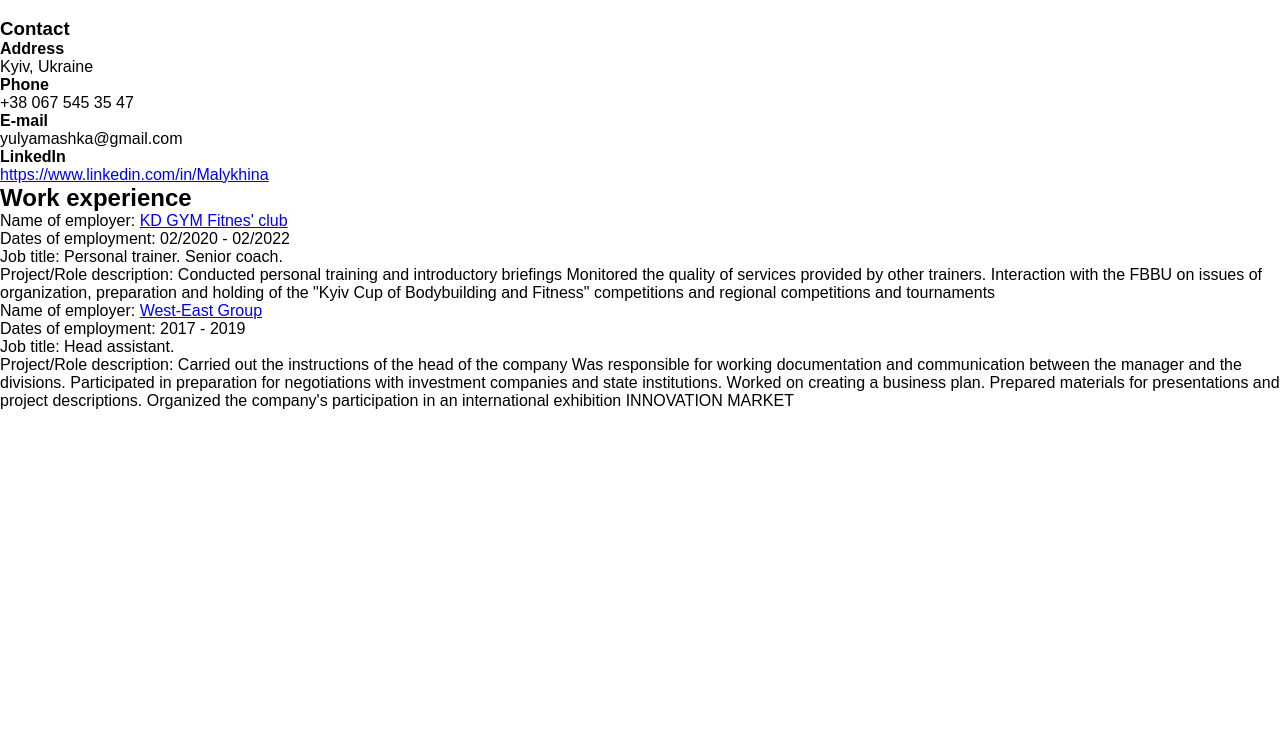
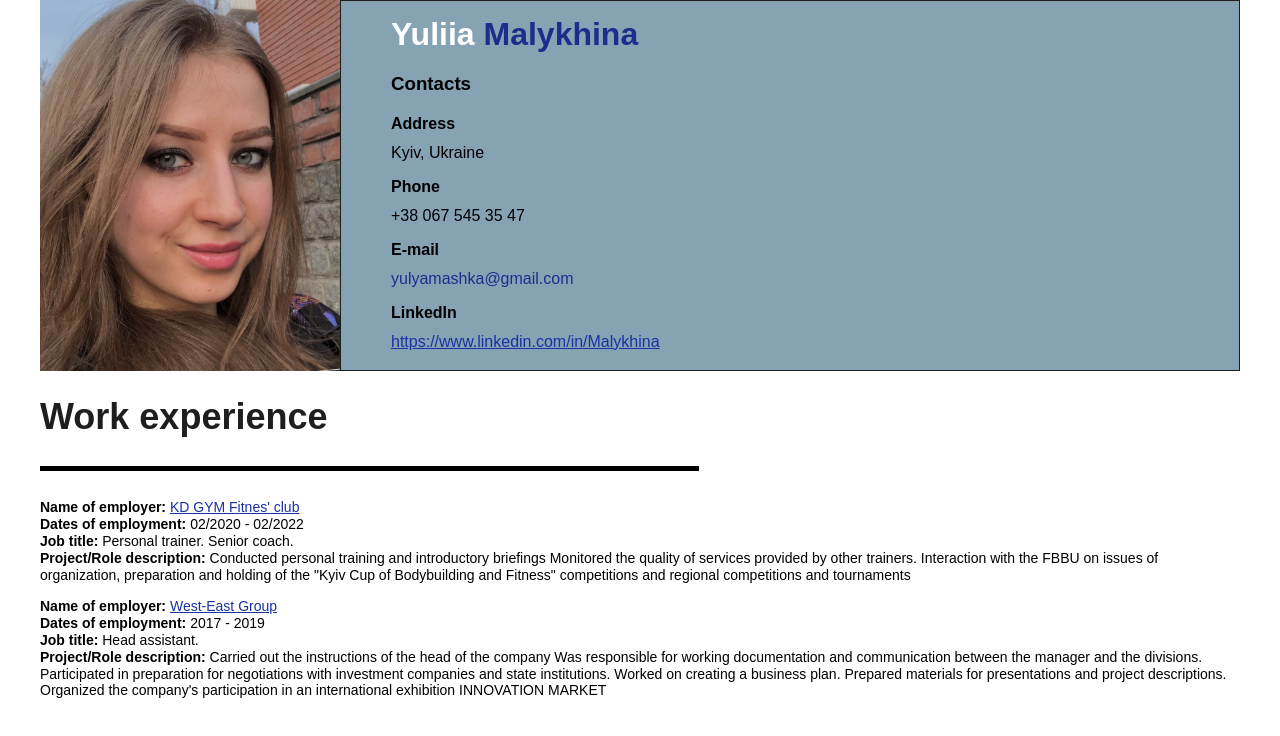
Before and after one commit to YuliiaIIIII/React_Frontend, a React (Create React App) app in the folder my-first-react-app/: page / in a window 1280 px wide. Shown: the top 736 px of the page. Built offline with nearby package versions, Linux system fonts and the light colour scheme.

Commit message:
Added photo component. Added css styles

```diff
--- a/my-first-react-app/src/App.css
+++ b/my-first-react-app/src/App.css
@@ -8,37 +8,123 @@
   /* indentations */
   --margin-size-top-big: 58px;
   --margin-size-top-small: 25px;
-  --margin-left-big: 55px;
   --margin-left-middle: 41px;
-  --margin-size-bottom-big: 36px;
   --margin-size-bottom-middle: 25px;
-  --margin-size-bottom-small: 20px;
-  --margin-size-right: 50px;
+  --margin-size-bottom-small: 15px;
   --padding-bottom-middle: 28px;
-  --padding-bottom-small: 15px;
 
   /* font sizes */
-  --font-size-name: 40px;
   --font-size-title: 36px;
   --font-size-infoTitle: 32px;
-  --font-size-titleMobile: 24px;
   --font-size-lang: 20px;
   --font-size-hover: 18px;
-  --font-size-summary: 16px;
   --font-size-paragraph: 14px;
 
-    /* colors */
-    --color-text-general: #f6efe8;
-    --color-text-title: #fdf2e3;
-    --color-text-additional: rgb(239, 247, 247);
-    --color-background: #67767c;
-    --color-background-sidebar: #22333b;
-    --color-link: #ddc5aa;
-    --color-visited: #c29661;
-    --color-hover: #ffd6a4;
-    --color-profile-firstname: #f5e2cc;
-    --color-profile-secondname: #dea96c;
-    --color-borders: #797878;
-    --color-border-black: rgb(208, 206, 206);
-    --color-email: #c29661;
+  /* colors */
+  --color-text-general: #000000;
+  --color-text-title: #1E1E1E;
+  --color-text-additional: #263036;
+  --color-background: white;
+  --color-background-sidebar: #86A3B4;
+  --color-link: #1a31a3;
+  --color-visited: #4c036e;
+  --color-hover: #03709b;
+  --color-profile-firstname: white;
+  --color-profile-secondname: #1C2E8C;
+  --color-borders: #1E1E1E;
+  --color-border-black: black;
+  --color-email: #1C2E8C;
 }
+
+#general{
+  margin: 0 auto;
+  width: 1200px;
+}
+.mt58{
+  margin-top: var(--margin-size-top-big);
+}
+.fw600{
+  font-weight: 600;
+}
+.ml41{
+  margin-left: var(--margin-left-middle);
+}
+.marg2849{
+  margin: 28px 0 49px;
+}
+.mb20{
+  margin-bottom: var(--margin-size-bottom-small);
+}
+p{
+  font-size: var(--font-size-paragraph);
+  color: var(--color-text-general);
+}
+.wrapper{
+  display: flex;
+  justify-content: center;
+}
+img{
+  display: block;
+  max-width: 300px;
+}
+.profile-name{
+  margin-top: var(--margin-size-bottom-small);
+  color: var(--color-profile-firstname);
+  font-size: var(--font-size-infoTitle);
+}
+.surname{
+  color: var(--color-profile-secondname);
+  font-size: var(--font-size-infoTitle);
+}
+#selfie{
+  width: 25%;
+}
+#contacts{
+  width: 75%;
+  padding-left: 50px;
+  background-color: var(--color-background-sidebar);
+  border: 1px solid var(--color-borders);
+}
+.title{
+  margin: var(--margin-size-top-small);
+  margin-left: 0;
+  color: var(--color-text-title);
+  font-size: var(--font-size-title);
+  width: 659px;
+  border-bottom: 5px solid var(--color-border-black);
+  padding-bottom: var(--padding-bottom-middle);
+}
+h3{
+  margin-top: 20px;
+  margin-bottom: 20px;
+}
+.contactInfo{
+  display: grid;
+  grid-template-columns: 1fr;
+  grid-template-rows: 29px 19px;
+  margin-bottom: var(--margin-size-bottom-small);
+  color: var(--color-text-general);
+}
+.blueText{
+  color: var(--color-email);
+}
+a:link{
+  color: var(--color-link);
+  text-decoration: underline;
+}
+a:visited{
+  color: var(--color-visited);
+  text-decoration: underline;
+}
+a:hover{
+  color: var(--color-hover);
+  text-decoration: none;
+  font-size: var(--font-size-hover);
+}
+.fs16>p{
+  font-size: var(--font-size-summary);
+}
+.bold-text{
+  font-size: var(--font-size-paragraph);
+  line-height: 17px;
+}
--- a/my-first-react-app/src/App.js
+++ b/my-first-react-app/src/App.js
@@ -2,18 +2,16 @@ import './App.css';
 import {Image} from './components/Image'
 import {ContactBlock} from './components/ContactBlock'
 import {WorkExp} from './components/WorkExp'
-
-const userPhoto = './photo_YM.jpg'
+import userPhoto from './photo1.jpg'
 
 function App() {
   return (
-    <div id='app'>
-      <div className = "wrapper-left">
-        <div><Image  /></div>
-        <div><ContactBlock /></div>
+    <div id='general'>
+      <div className = "wrapper">
+        <Image userImage = {userPhoto} imageAlt = "User selfie" />
+        <ContactBlock />
       </div>
-
-      <div className = "wrapper-right"><WorkExp userImage = {userPhoto} imageAlt = "User selfie" /></div>
+        <WorkExp />
     </div>
   );
 }
--- a/my-first-react-app/src/components/ContactBlock.js
+++ b/my-first-react-app/src/components/ContactBlock.js
@@ -1,7 +1,10 @@
 export function ContactBlock() {
     return (
       <div id="contacts">
-      <div><h3 class="">Contact</h3></div>
+        <div class="profile-name fw600">
+          Yuliia <span class="surname fw600">Malykhina</span>
+        </div>
+      <div><h3 class="">Contacts</h3></div>
       <div class="allContacts">
         <div class="contactInfo">
           <h4>Address</h4>
--- a/my-first-react-app/src/components/Image.js
+++ b/my-first-react-app/src/components/Image.js
@@ -1,7 +1,7 @@
 export function Image(props) {
     return (
-        <div id = "userPhoto">
-            <img src = {props.userImage} alt = {props.imageAlt} />
+        <div id = "selfie">
+            <img src={props.userImage} alt={props.imageAlt} />
         </div>
     );
   }
--- a/my-first-react-app/src/components/WorkExp.js
+++ b/my-first-react-app/src/components/WorkExp.js
@@ -1,6 +1,6 @@
 export function WorkExp() {
     return (
-        <div class="work-exp wml55">
+        <div class="work-exp">
       <h2 class="title fw600"><span class="letter" id="letterW">W</span>ork experience</h2>
       <div class="allExperience marg2849">
         <div class="lastJob mb20 mobile">
@@ -11,7 +11,7 @@ export function WorkExp() {
           Monitored the quality of services provided by other trainers. Interaction with the FBBU on issues of organization, preparation and holding of the "Kyiv Cup of Bodybuilding and Fitness" competitions and regional competitions and tournaments</p>
         </div>
 
-        <div class="prevJob mobile">
+        <div class="prevJob">
           <p><span class="bold-text fw600">Name of employer:</span> <a href="https://west-east.com.ua/">West-East Group</a></p>
           <p><span class="bold-text fw600">Dates of employment:</span> 2017 - 2019</p>
           <p><span class="bold-text fw600">Job title:</span> Head assistant.</p>
```
Also changed, not shown: my-first-react-app/src/photo1.jpg (renamed from my-first-react-app/src/photo_YM.jpg).
